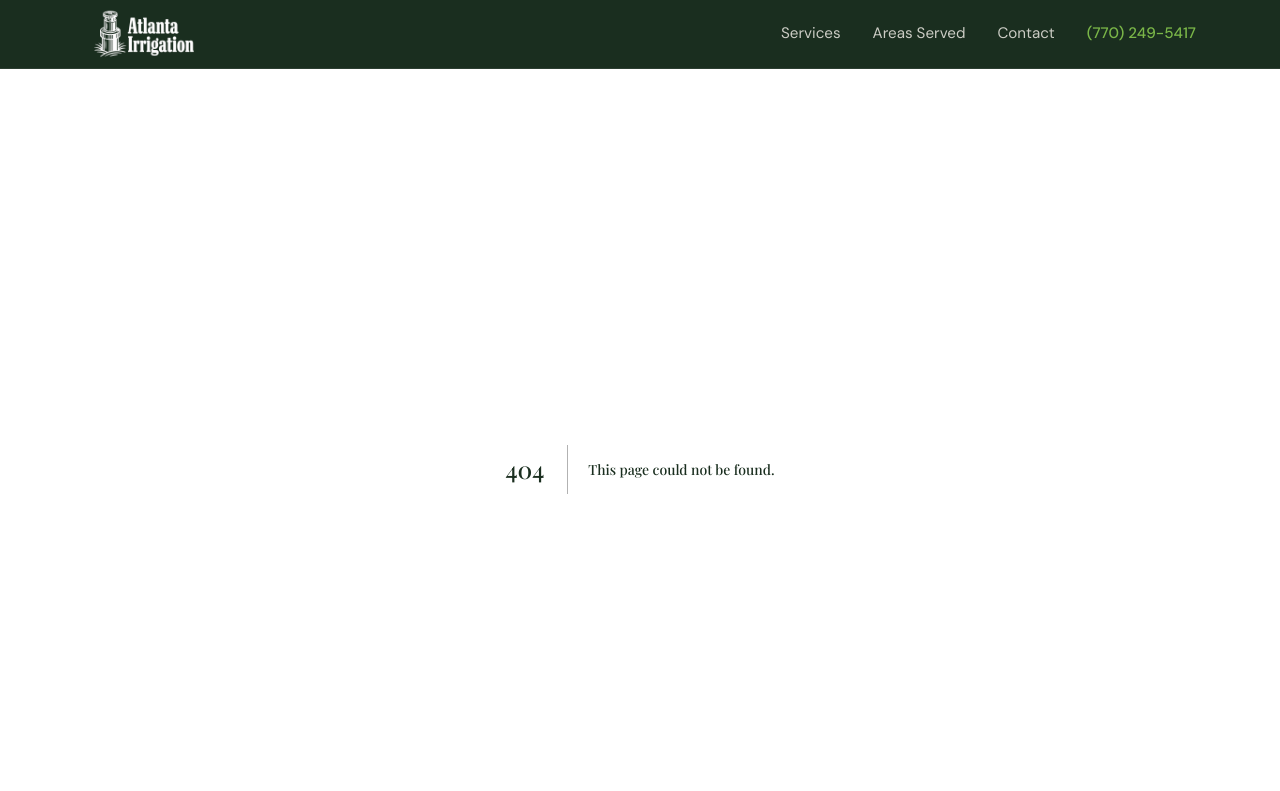
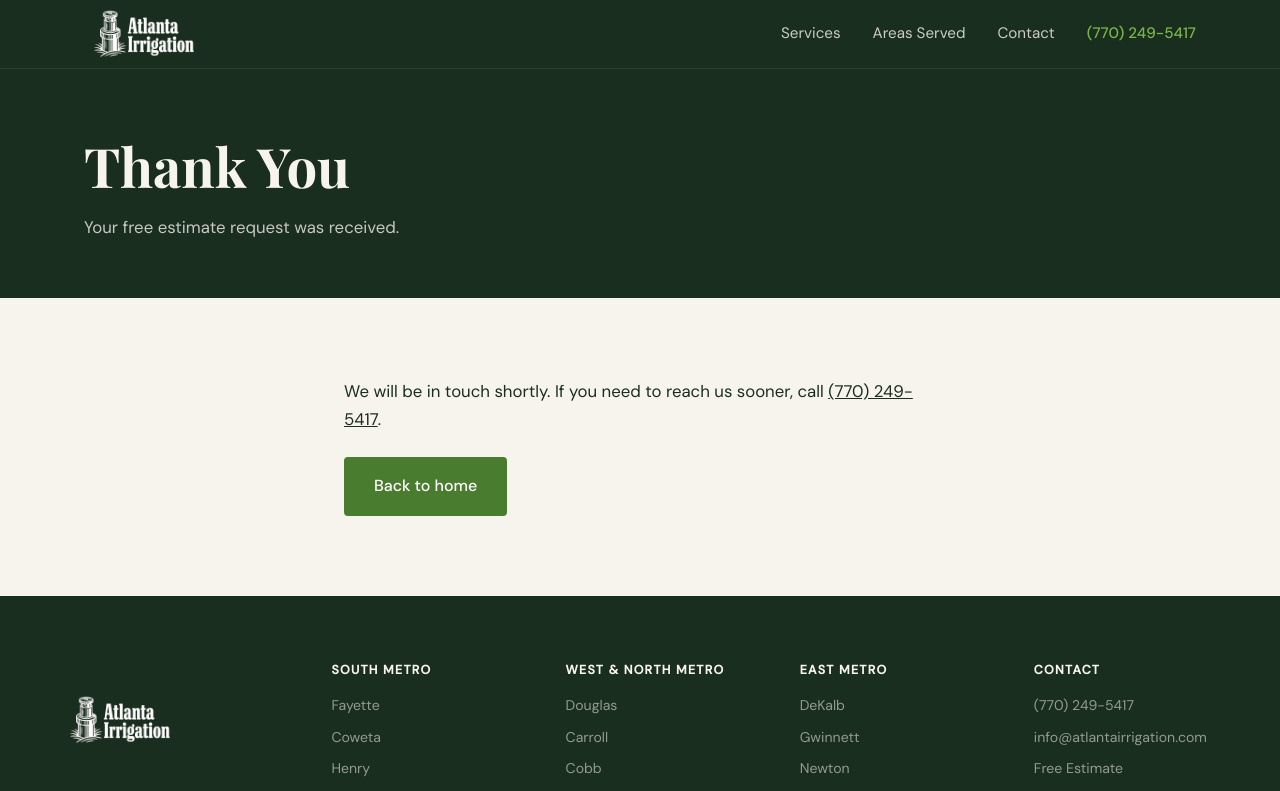
Before and after one commit to calebthames/atlantairrigation.com, a Next.js app: page /contact/thank-you in a window 1280 px wide. Before the commit this address had no page. Shown: the top 791 px of the page. Built offline with nearby package versions, Linux system fonts and the light colour scheme.

Commit message:
Add thank you page and contact form redirect

```diff
--- /dev/null
+++ b/src/app/contact/thank-you/page.tsx
@@ -0,0 +1,32 @@
+import Link from "next/link";
+
+export const metadata = {
+  title: "Thank You | Atlanta Irrigation",
+  description:
+    "Your estimate request was received. Atlanta Irrigation will be in touch shortly.",
+};
+
+export default function ContactThankYouPage() {
+  return (
+    <main>
+      <section className="page-hero">
+        <div className="container">
+          <h1>Thank You</h1>
+          <p>Your free estimate request was received.</p>
+        </div>
+      </section>
+
+      <section className="section-contact">
+        <div className="container" style={{ maxWidth: "640px" }}>
+          <p style={{ fontSize: "1.05rem", lineHeight: 1.65, marginBottom: "24px" }}>
+            We will be in touch shortly. If you need to reach us sooner, call{" "}
+            <a href="tel:+17702495417">(770) 249-5417</a>.
+          </p>
+          <Link href="/" className="btn-primary">
+            Back to home
+          </Link>
+        </div>
+      </section>
+    </main>
+  );
+}
```
Also changed, not shown: src/app/contact/ContactForm.tsx (+4 -7 lines).
